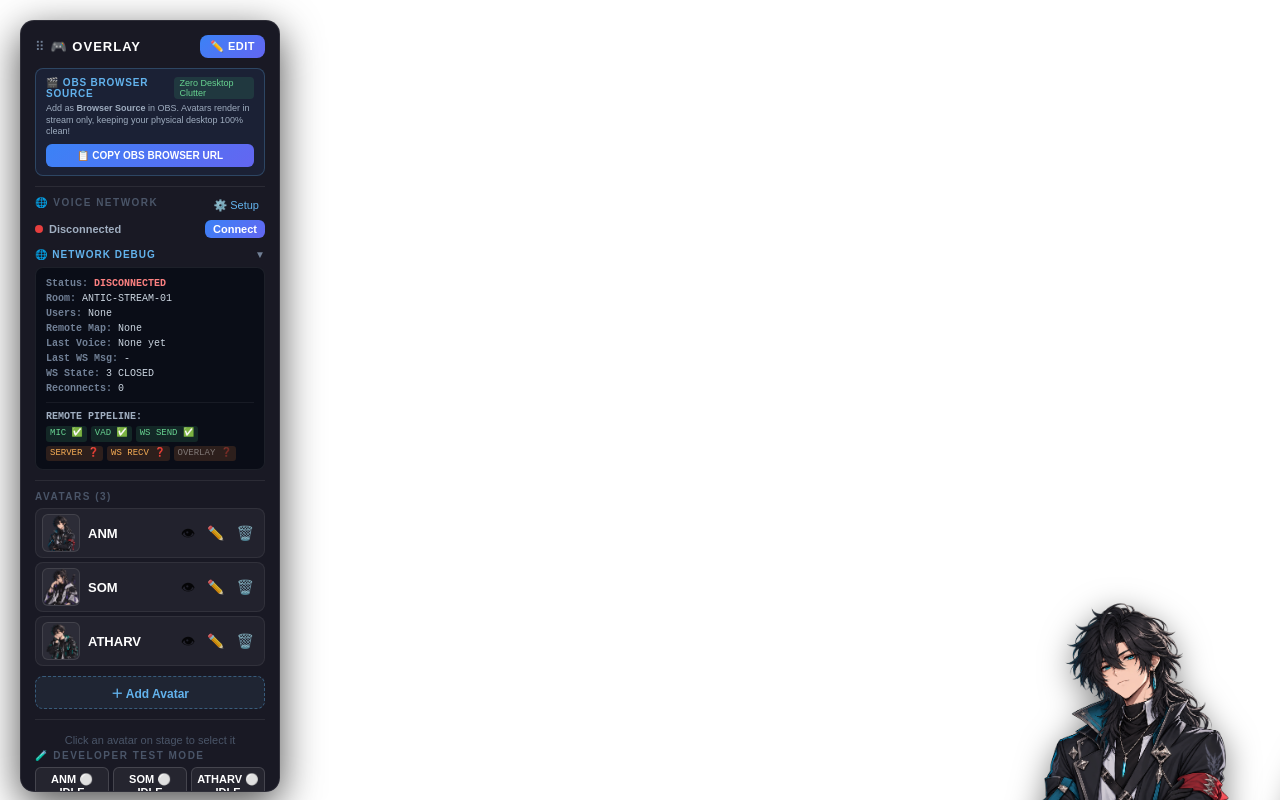
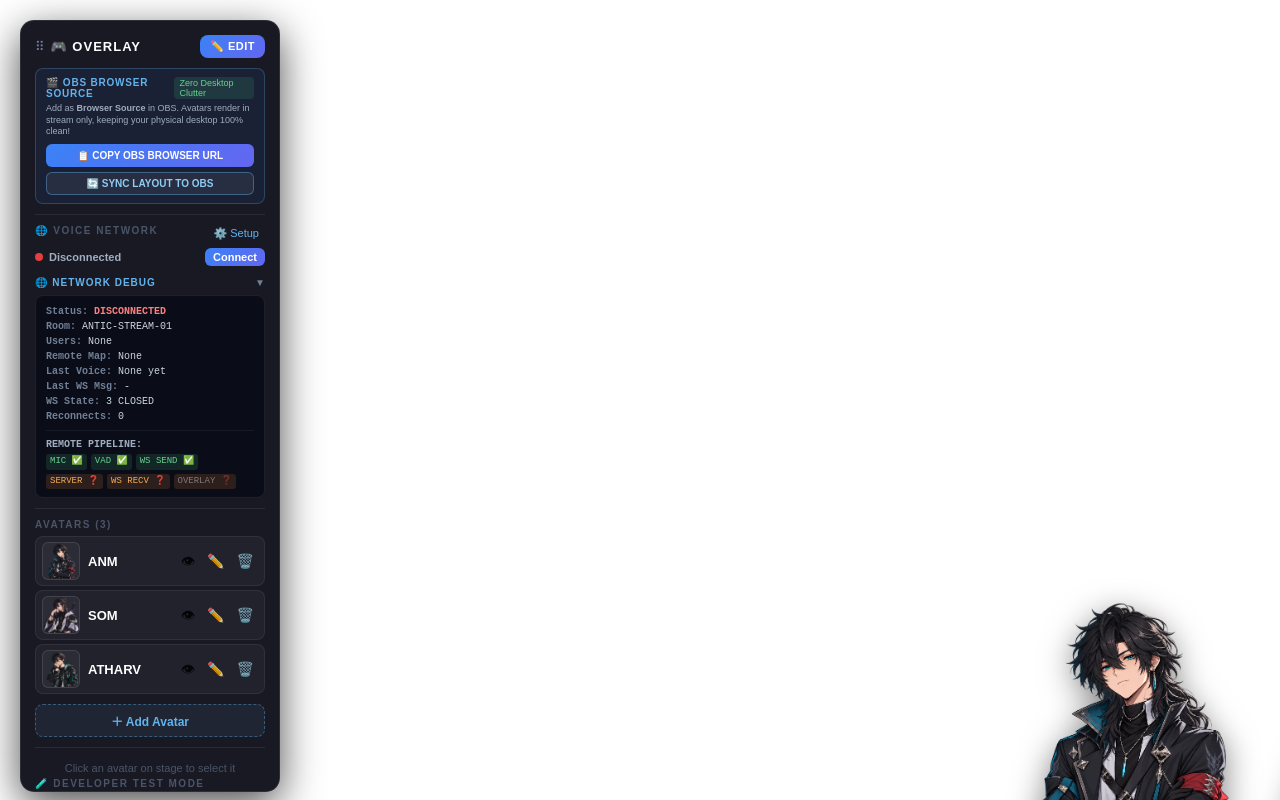
Before and after one commit to AbhinandanNM/CharacterOverlay, a React (Vite) app: page / in a window 1280 px wide. Built offline with nearby package versions, Linux system fonts and the light colour scheme.

Commit message:
feat: real-time avatar layout synchronization with OBS Browser Source

```diff
--- a/src/App.tsx
+++ b/src/App.tsx
@@ -61,7 +61,7 @@ function EditorApp() {
       avatars: store.avatars,
     });
     remote.sendLayoutUpdate(store.avatars);
-  }, [store.avatars, remote.sendLayoutUpdate]);
+  }, [store.avatars, remote.connected, remote.sendLayoutUpdate]);
 
   // Global overlay toggle listeners
   useEffect(() => {
@@ -186,7 +186,17 @@ function EditorApp() {
           onSendBackward={store.sendBackward}
           onBringToFront={store.bringToFront}
           onSendToBack={store.sendToBack}
-          onSaveLayout={store.saveLayout}
+          onSaveLayout={() => {
+            store.saveLayout();
+            remote.sendLayoutUpdate(store.avatars);
+          }}
+          onSyncLayout={() => {
+            syncChannelRef.current?.postMessage({
+              type: "AVATARS_UPDATE",
+              avatars: store.avatars,
+            });
+            remote.sendLayoutUpdate(store.avatars);
+          }}
           onResetLayout={store.resetLayout}
           onStartMicrophone={startMicrophone}
           onSetLocalUser={setLocalUser}
--- a/src/components/AvatarOverlay.tsx
+++ b/src/components/AvatarOverlay.tsx
@@ -55,6 +55,7 @@ export function AvatarOverlay() {
         .then(data => {
           if (data?.layout && Array.isArray(data.layout) && data.layout.length > 0) {
             setAvatars(data.layout);
+            try { localStorage.setItem(LAYOUT_STORAGE_KEY, JSON.stringify(data.layout)); } catch {}
             console.log('[OBS OVERLAY] Loaded initial layout from server API:', data.layout.length, 'avatars');
           }
         })
@@ -88,11 +89,13 @@ export function AvatarOverlay() {
             const msg = JSON.parse(event.data);
             if (!msg || typeof msg !== 'object') return;
 
-            if (msg.type === 'joined' && msg.layout && Array.isArray(msg.layout)) {
+            if (msg.type === 'joined' && msg.layout && Array.isArray(msg.layout) && msg.layout.length > 0) {
               setAvatars(msg.layout);
+              try { localStorage.setItem(LAYOUT_STORAGE_KEY, JSON.stringify(msg.layout)); } catch {}
               console.log('[OBS OVERLAY] Layout received on join:', msg.layout.length, 'avatars');
-            } else if (msg.type === 'layout_update' && Array.isArray(msg.avatars)) {
+            } else if (msg.type === 'layout_update' && Array.isArray(msg.avatars) && msg.avatars.length > 0) {
               setAvatars(msg.avatars);
+              try { localStorage.setItem(LAYOUT_STORAGE_KEY, JSON.stringify(msg.avatars)); } catch {}
               console.log('[OBS OVERLAY] Real-time layout update:', msg.avatars.length, 'avatars');
             } else if (msg.type === 'speaking' && msg.userId) {
               const u = String(msg.userId);
--- a/src/components/ControlPanel.tsx
+++ b/src/components/ControlPanel.tsx
@@ -37,6 +37,7 @@ interface ControlPanelProps {
   onBringToFront: (id: string) => void;
   onSendToBack: (id: string) => void;
   onSaveLayout: () => void;
+  onSyncLayout?: () => void;
   onResetLayout: () => void;
   onStartMicrophone: () => Promise<void>;
   onSetLocalUser: (avatarId: string | null) => void;
@@ -72,6 +73,7 @@ export function ControlPanel({
   onBringToFront,
   onSendToBack,
   onSaveLayout,
+  onSyncLayout,
   onResetLayout,
   onStartMicrophone,
   onSetLocalUser,
@@ -81,6 +83,7 @@ export function ControlPanel({
   const [panelPos, setPanelPos] = useState({ x: 20, y: 20 });
   const [showNetworkSettings, setShowNetworkSettings] = useState(false);
   const [showNetworkDebug, setShowNetworkDebug] = useState(true);
+  const [syncedObs, setSyncedObs] = useState(false);
 
   const selectedAvatar = avatars.find(a => a.id === selectedId) ?? null;
   const editingAvatar = avatars.find(a => a.id === editingId) ?? null;
@@ -176,9 +179,31 @@ export function ControlPanel({
               fontWeight: 'bold',
               cursor: 'pointer',
               transition: 'background 0.2s',
+              marginBottom: 5,
             }}
           >
             {copiedObsUrl ? 'COPIED TO CLIPBOARD ✓' : '📋 COPY OBS BROWSER URL'}
+          </button>
+          <button
+            onClick={() => {
+              if (onSyncLayout) onSyncLayout();
+              setSyncedObs(true);
+              setTimeout(() => setSyncedObs(false), 2000);
+            }}
+            style={{
+              width: '100%',
+              padding: '5px 0',
+              borderRadius: 6,
+              border: '1px solid rgba(99, 179, 237, 0.4)',
+              background: syncedObs ? 'rgba(72,187,120,0.25)' : 'rgba(255,255,255,0.06)',
+              color: syncedObs ? '#68d391' : '#90cdf4',
+              fontSize: 10,
+              fontWeight: 'bold',
+              cursor: 'pointer',
+              transition: 'all 0.2s',
+            }}
+          >
+            {syncedObs ? '✓ LAYOUT SYNCED TO OBS!' : '🔄 SYNC LAYOUT TO OBS'}
           </button>
         </div>
 
--- a/src/hooks/useRemoteVoice.ts
+++ b/src/hooks/useRemoteVoice.ts
@@ -105,6 +105,7 @@ export function useRemoteVoice(): UseRemoteVoiceResult {
   });
 
   const wsRef = useRef<WebSocket | null>(null);
+  const layoutToPublishRef = useRef<import('../types/avatar').AvatarConfig[] | null>(null);
   const reconnectTimeoutRef = useRef<ReturnType<typeof setTimeout> | null>(null);
   const manualDisconnectRef = useRef(false);
   const connectionGenRef = useRef(0);
@@ -187,6 +188,15 @@ export function useRemoteVoice(): UseRemoteVoiceResult {
           userId: 'OVERLAY-HOST',
           role: 'overlay',
         }));
+
+        // Automatically publish layout if available
+        if (layoutToPublishRef.current && layoutToPublishRef.current.length > 0) {
+          ws.send(JSON.stringify({
+            type: 'layout_update',
+            roomId: cleanRoom,
+            avatars: layoutToPublishRef.current,
+          }));
+        }
       };
 
       ws.onmessage = (event) => {
@@ -342,6 +352,7 @@ export function useRemoteVoice(): UseRemoteVoiceResult {
   }, [roomId]);
 
   const sendLayoutUpdate = useCallback((avatars: import('../types/avatar').AvatarConfig[]) => {
+    layoutToPublishRef.current = avatars;
     if (wsRef.current && wsRef.current.readyState === WebSocket.OPEN) {
       wsRef.current.send(JSON.stringify({
         type: 'layout_update',
```
